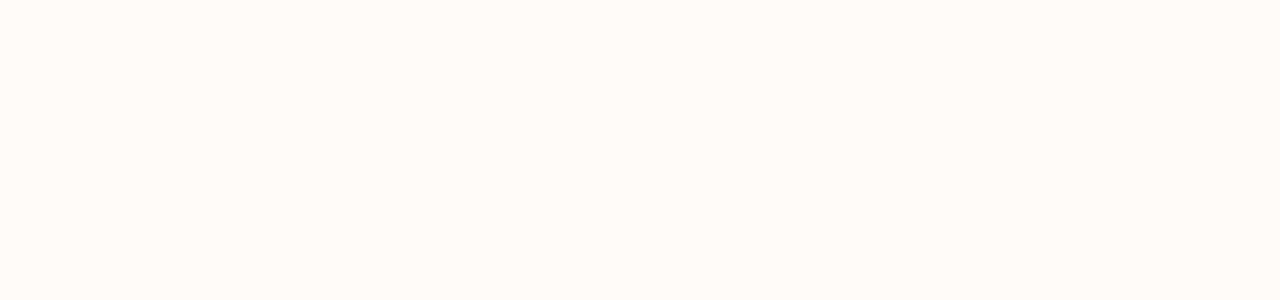
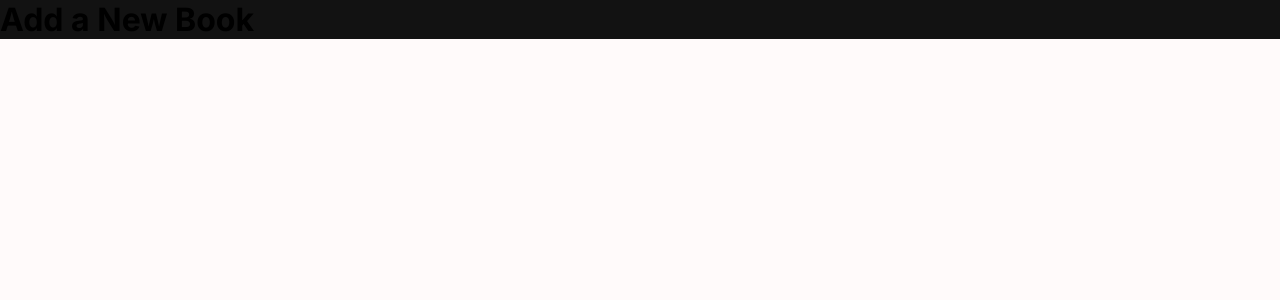
Before and after one commit to leodvincci/Bibby-Web, a React (Vite) app: page /addNewBook in a window 1280 px wide. Before the commit this address had no page. Shown: the top 300 px of the page. Built offline with nearby package versions, Linux system fonts and the light colour scheme; a small style sheet from the web is missing; what @radix-ui/themes would draw is missing.

Commit message:
Add AddBookPage component and update navigation to include it

```diff
--- a/src/App.tsx
+++ b/src/App.tsx
@@ -7,6 +7,7 @@
 import { RegistrationPage } from './components/Registration/RegistrationPage.tsx';
 import { SearchPage } from './components/Search/SearchPage.tsx';
 import { LoginPage } from './components/Login/LoginPage.tsx';
+import { AddBookPage } from './components/LibraryManagement/AddBookPage.tsx';
 
 const container = document.getElementById("app")
 if (!container) throw new Error('Root element with id `app` not found')
@@ -21,6 +22,7 @@
                 <Route path="/search" element={<SearchPage />} />
                 <Route path="/signup" element={<RegistrationPage/>} />
                 <Route path="/login" element={<LoginPage/>} />
+                <Route path="/addNewBook" element={<AddBookPage/>} />
 
             </Routes>
         </BrowserRouter>
--- /dev/null
+++ b/src/components/LibraryManagement/AddBookPage.tsx
@@ -0,0 +1,11 @@
+
+function AddBookPage() {
+    return(
+        <div>
+            <h1>Add a New Book</h1>
+            {/* Form elements for adding a new book would go here */}
+        </div>
+    )
+}
+
+export { AddBookPage }
--- a/src/components/Nav/Nav.tsx
+++ b/src/components/Nav/Nav.tsx
@@ -11,7 +11,7 @@
             <Link to={"/"}><p className={"tag-name"}><span style={{fontWeight:"500",color:"#002258"}}>Personal</span> Library Manager</p> </Link>
             <ul id={"nav-items"}>
                 <li> <Link to="/search"> Search </Link></li>
-                <li>Library Management</li>
+            <Link to={"/addNewBook"}> <li>Library Management</li> </Link>
                 <li>Book Cart</li>
                 <li>Booklists</li>
             </ul>
```
